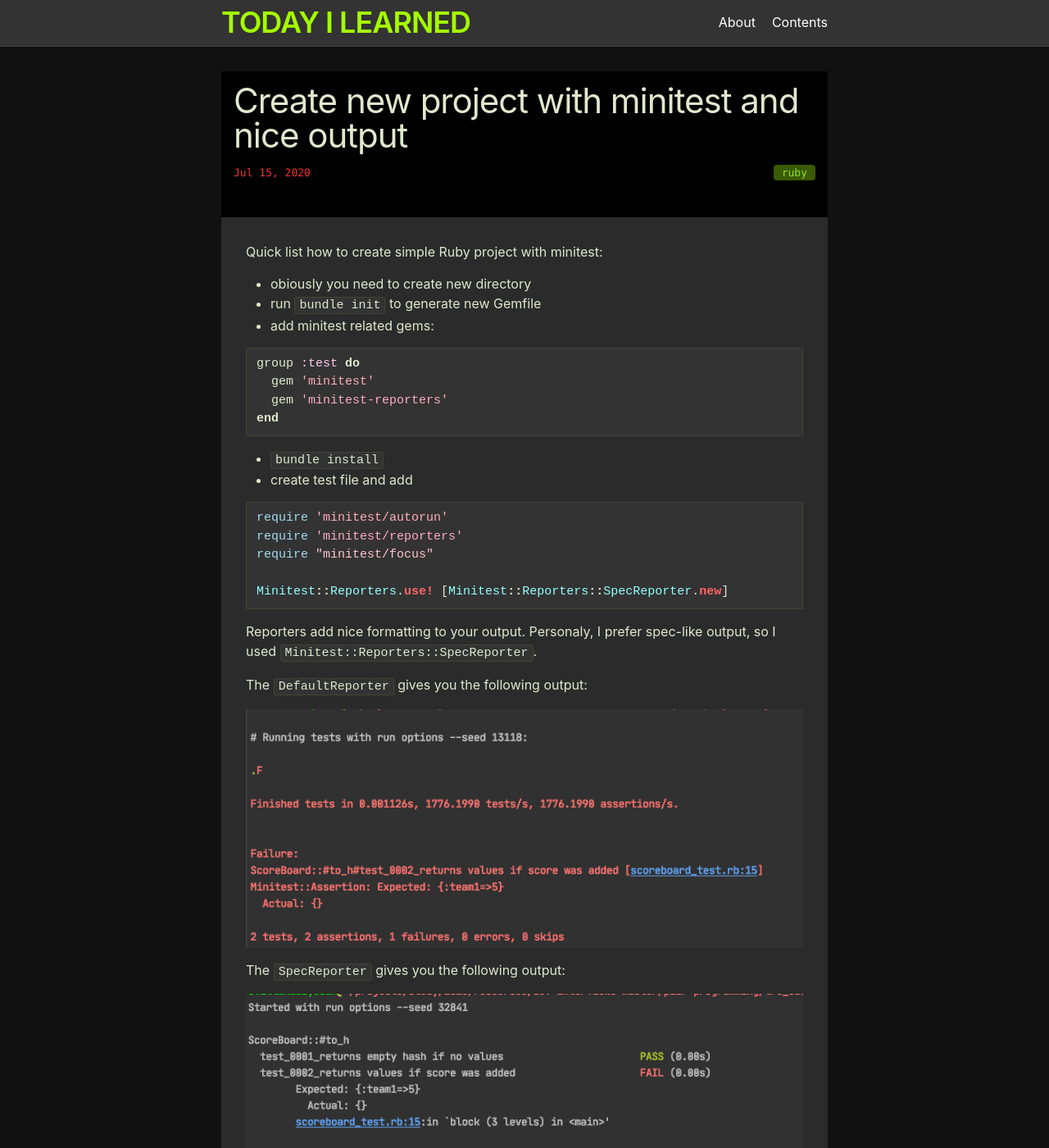
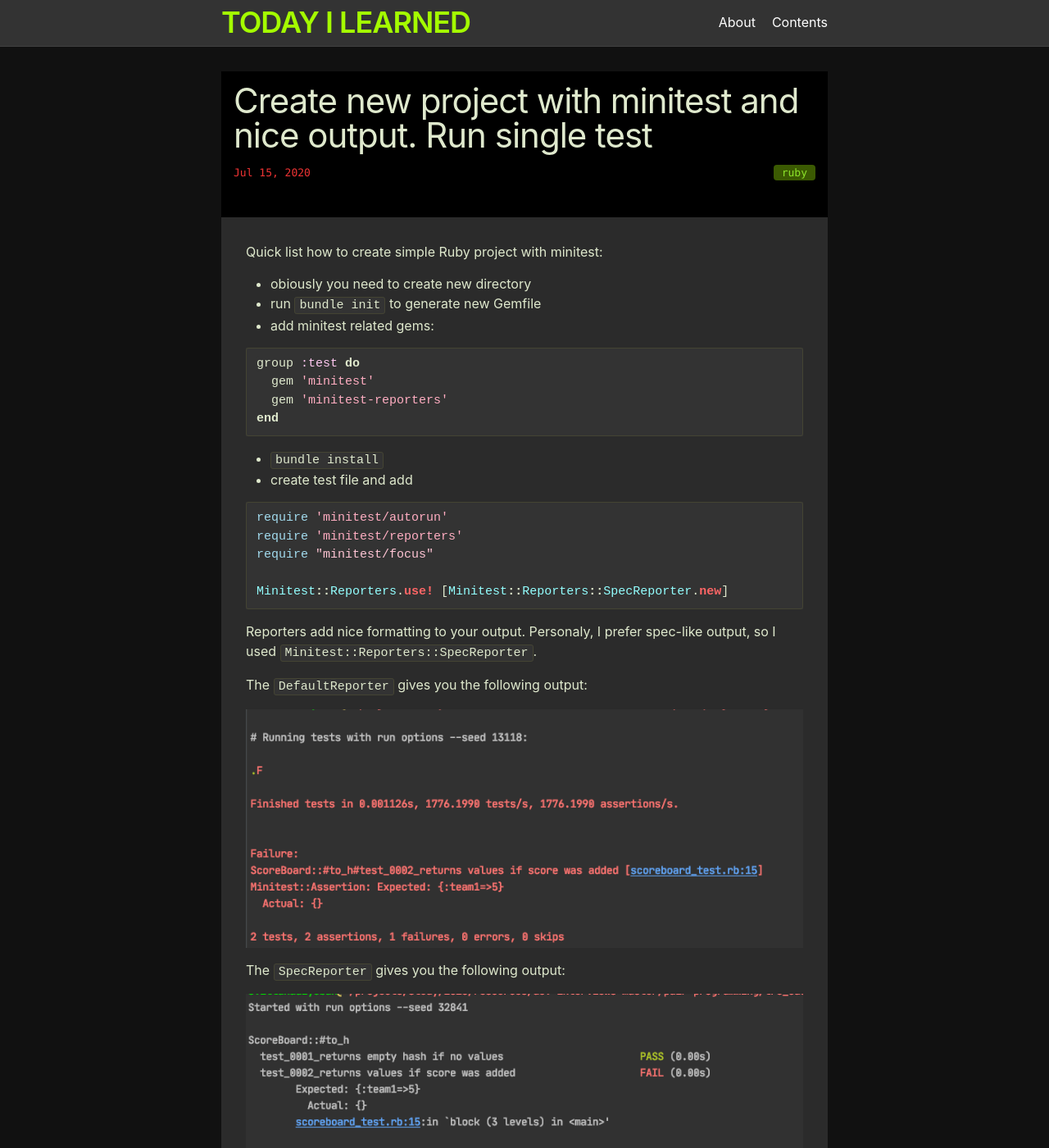
Before and after one commit to owldot/lanadz.github.io, a Jekyll site: the page built from _posts/2020-07-15-minitest.markdown, in a window 1280 px wide and 1400 px high. Shown: the whole window at 82% size. Built offline with Jekyll 4.4.1, drawn with Linux system fonts in a browser that asks for light colours; some of the changed text lies outside the part shown.

```diff
--- a/_posts/2020-07-15-minitest.markdown
+++ b/_posts/2020-07-15-minitest.markdown
@@ -1,12 +1,14 @@
 ---
 layout: post
-title: 'Create new project with minitest and nice output'
+title: 'Create new project with minitest and nice output. Run single test'
 date: 2020-07-15
 tags:
   - ruby
 keywords:
   - minitest
   - minitest reporters
+  - Run single test
+  - minitest focus
 dont_show_excerpt_separator: false
 ---
 
```
Also changed, not shown: other parts of _posts/2020-07-15-minitest.markdown (+1 -1 lines).
